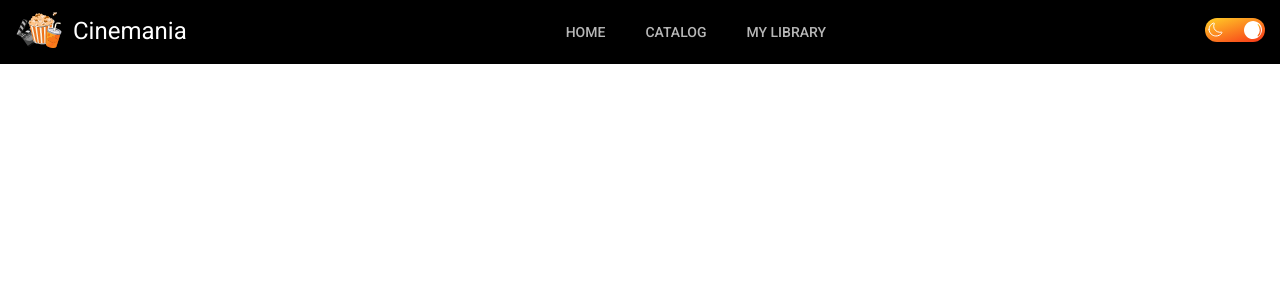
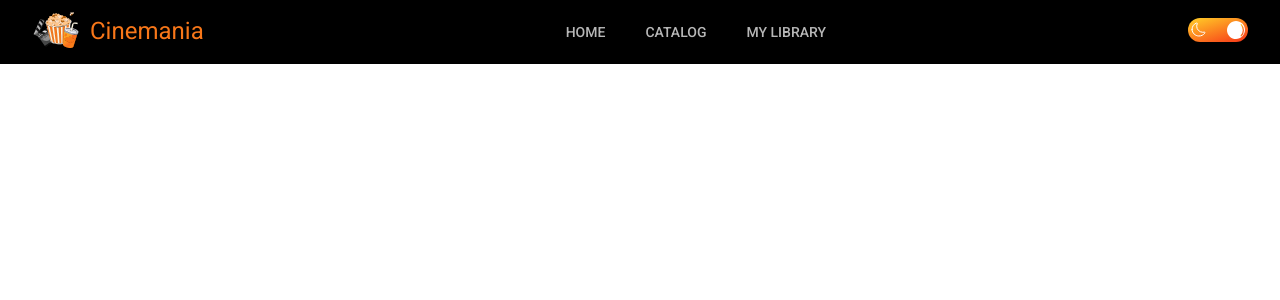
Before and after one commit to Yaroslav0102030405/03-Movie, a React (Create React App) app: page / in a window 1280 px wide. Shown: the top 300 px of the page. Built offline with nearby package versions, Linux system fonts and the light colour scheme.

Commit message:
hover-focus navbar

```diff
--- a/src/CSS/Base.css
+++ b/src/CSS/Base.css
@@ -1,6 +1,6 @@
 .container {
-  padding-left: 15px;
-  padding-right: 15px;
+  padding-left: 32px;
+  padding-right: 32px;
   margin: 0 auto;
 }
 
@@ -41,3 +41,12 @@ ul {
   margin: 0;
   list-style: none;
 }
+
+/* Зброс зазора */
+img {
+  display: block;
+  max-width: 100%;
+  height: auto;
+  /* margin: 0px;
+  padding: 0px; */
+}/*# sourceMappingURL=base.css.map */
--- a/src/HOME-PAGE/NavBar/NavBar.css
+++ b/src/HOME-PAGE/NavBar/NavBar.css
@@ -7,20 +7,20 @@
      background-color: var(--background);
 }
 
-.nav {
+.nav__wrap {
     display: flex;
     justify-content: space-between;
     align-items: center;
 }
 
-.nav-logo {
+.nav__logo {
     display: flex;
     justify-content: center;
     align-items: center;
 }
 
 .Nav__logo-text a {
-    color:  var(--title-color);
+    color:  var(--accent-color);
     margin-left: 10px;
 /* text-align: center; */
 font-family: Roboto;
@@ -34,6 +34,11 @@ text-decoration: none;
 
 .navPages {
     display: flex;
+}
+
+.navPages__item:hover,
+.navPages__item:focus {
+    color: var(--accent-color);
 }
 
 .navPages__item {
@@ -52,6 +57,6 @@ text-transform: uppercase;
     margin-right: 0;
 }
 
-.nav-dark {
+.nav__dark {
     display: flex;
 }
--- a/src/HOME-PAGE/NavBar/NavBar.js
+++ b/src/HOME-PAGE/NavBar/NavBar.js
@@ -8,8 +8,8 @@ const NavBar = () => {
       <>
         <header className="navigation">
           <div className="container">
-            <nav className="nav">
-              <ul className="nav-logo">
+            <nav className="nav__wrap">
+              <ul className="nav__logo">
                 <li>
                   {' '}
                   <a
@@ -41,7 +41,7 @@ const NavBar = () => {
                 <li className="navPages__item">My library</li>
               </ul>
 
-              <ul className="nav-dark">
+              <ul className="nav__dark">
                 <li></li>
                 <li>
                   <NavDark />
```
